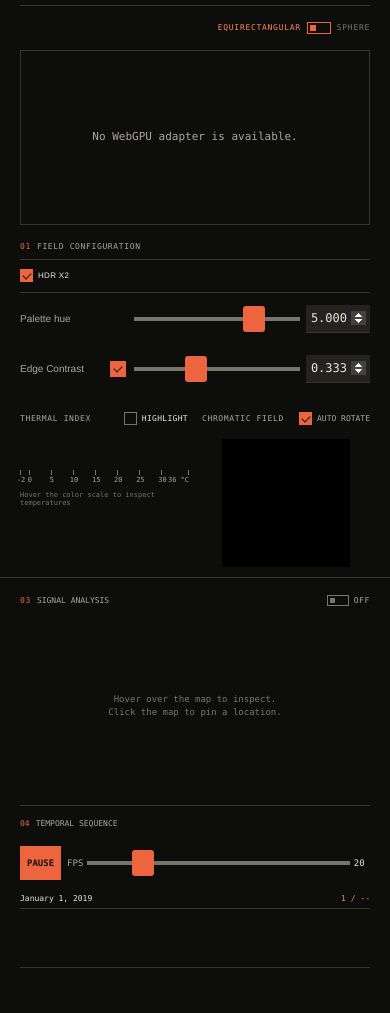
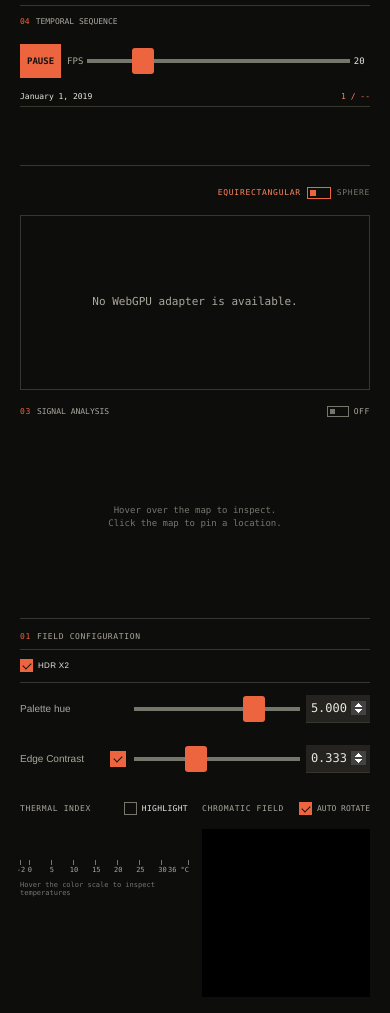
Before and after one commit to agaura/sst_map, a website with bundled scripts: page main.html in a window 390 px wide. Shown: the part 83-1096 px from the top of the page. Before the commit the page ends 1072 px from the top, so only its background shows below. Built offline with nearby package versions, Linux system fonts and the light colour scheme.

Commit message:
more minor mobile improvements

```diff
--- a/styles.css
+++ b/styles.css
@@ -553,12 +553,13 @@ input[type="range"]::-moz-range-thumb { width: 8px; height: 14px; border: 0; bor
 
 /* Compact mobile layout, with touch space reserved for the actual controls. */
 @media (max-width: 760px) {
-  .app { padding: 0 max(20px, env(safe-area-inset-right)) max(16px, env(safe-area-inset-bottom)) max(20px, env(safe-area-inset-left)); gap: 6px; }
+  .app { padding: 0 max(20px, env(safe-area-inset-right)) max(16px, env(safe-area-inset-bottom)) max(20px, env(safe-area-inset-left)); gap: 6px; grid-template-rows: repeat(6, auto); }
   .viewport-heading { min-height: 0; padding: 10px 0 8px; row-gap: 6px; }
   .viewport-heading h1 { font-size: 26px; line-height: 1.05; letter-spacing: 0; }
-  .viewport-header { min-height: 32px; }
+  .viewport-header { grid-row: 3; min-height: 32px; }
+  .map-stage { grid-row: 4; }
   .projection-toggle { min-height: 32px; }
-  .sidebar { grid-template-columns: minmax(0, 1fr) minmax(0, 1fr); grid-template-rows: auto auto; gap: 10px 14px; margin-top: 6px; }
+  .sidebar { grid-row: 6; grid-template-columns: minmax(0, 1fr) minmax(0, 1fr); grid-template-rows: auto auto; gap: 10px 14px; margin-top: 6px; border-top: 1px solid var(--border); padding-top: 8px; }
   .configuration-controls { grid-column: 1 / -1; grid-row: 1; gap: 2px; }
   .toggle-row { padding: 0; }
   .checkbox-toggle, .analysis-power { min-height: 32px; }
@@ -574,17 +575,17 @@ input[type="range"]::-moz-range-thumb { width: 8px; height: 14px; border: 0; bor
   input[type="range"]::-webkit-slider-thumb { width: 40px; height: 44px; margin-top: -20px; border: 9px solid transparent; border-radius: 12px; background-clip: padding-box; }
   input[type="range"]::-moz-range-track { height: 4px; }
   input[type="range"]::-moz-range-thumb { width: 40px; height: 44px; border: 9px solid transparent; border-radius: 12px; background-clip: padding-box; }
-  .cloud-panel { grid-column: 2; grid-row: 2; grid-template-rows: auto 128px; gap: 4px; align-content: start; }
+  .cloud-panel { grid-column: 2; grid-row: 2; grid-template-rows: auto auto; gap: 4px; align-content: start; }
   .cloud-panel .panel-caption { align-content: start; gap: 0 6px; min-height: 32px; }
-  .cloud-stage { min-height: 0; width: min(100%, 128px); justify-self: center; }
+  .cloud-stage { min-height: 0; width: 100%; aspect-ratio: 1; justify-self: stretch; }
   .strip-panel { grid-column: 1; grid-row: 2; padding-top: 0; border-top: 0; }
   .strip-panel .panel-caption { flex-wrap: wrap; align-content: start; min-height: 32px; gap: 0 6px; margin-bottom: 4px; }
   #strip-canvas { height: 28px; }
-  .instrument-deck { grid-template-rows: 210px auto; gap: 10px; padding-top: 8px; margin-top: 4px; }
-  .instrument-deck::before { left: -20px; right: -20px; }
-  .analysis-panel { grid-template-rows: 32px minmax(0, 1fr); }
+  .instrument-deck { display: contents; }
+  .instrument-deck::before { display: none; }
+  .analysis-panel { grid-column: 1; grid-row: 5; height: 210px; grid-template-rows: 32px minmax(0, 1fr); }
   .signal-analysis-content { grid-template-rows: 32px minmax(0, 1fr); }
-  .timeline-control { padding-top: 8px; gap: 5px; grid-template-rows: 20px auto 60px auto; }
+  .timeline-control { grid-column: 1; grid-row: 2; border: 0; padding: 0; gap: 5px; grid-template-rows: 20px auto 60px auto; }
   #play-toggle, .step-controls button { height: 34px; min-width: 36px; }
   .step-controls button { width: 36px; }
   .playback-controls { gap: 6px; }
```
